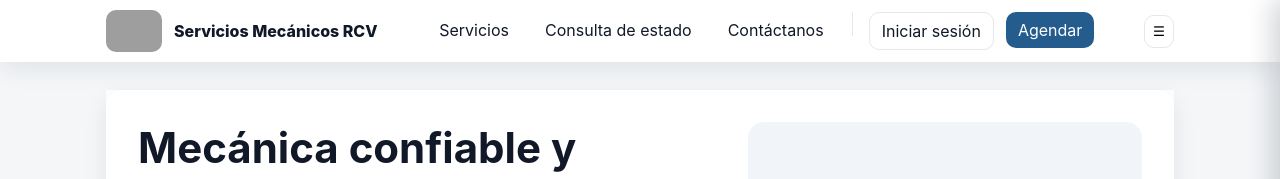
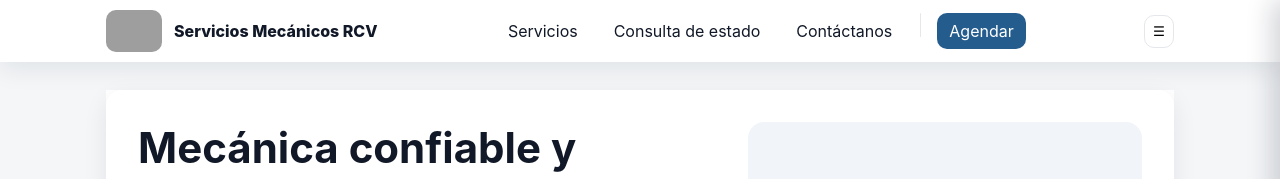
Before and after one commit to fernandochavarria2208-lab/RCV, a plain HTML site: page index.html in a window 1280 px wide. Shown: the top 179 px of the page. Drawn offline with Linux system fonts and the light colour scheme; grey boxes are pictures that could not be loaded.

Commit message:
Update index.html

```diff
--- a/index.html
+++ b/index.html
@@ -108,7 +108,7 @@
       .testi{grid-template-columns:1fr 1fr}
       .grid{grid-template-columns:1fr 1fr}
       nav ul{display:none}
-      /* .hamb ya es visible en todos los tamaños */
+      /* .hamb visible en todos los tamaños */
     }
     @media (max-width:640px){
       .grid,.testi,.redes{grid-template-columns:1fr}
@@ -129,7 +129,6 @@
           <li><a href="#consulta">Consulta de estado</a></li>
           <li><a href="#contacto">Contáctanos</a></li>
           <li><span class="nav-sep" aria-hidden="true"></span></li>
-          <li><a class="nav-login" href="login.html">Iniciar sesión</a></li>
           <li><a class="nav-cta" id="ctaWhatsApp" href="#" target="_blank" rel="noopener">Agendar</a></li>
         </ul>
       </nav>
@@ -252,7 +251,7 @@
     </section>
 
     <section class="block">
-      <div class="head"><h2 style="margin:0)">Redes y galería</h2></div>
+      <div class="head"><h2 style="margin:0">Redes y galería</h2></div>
       <div class="redes">
         <div class="embed">
           <div>
```
